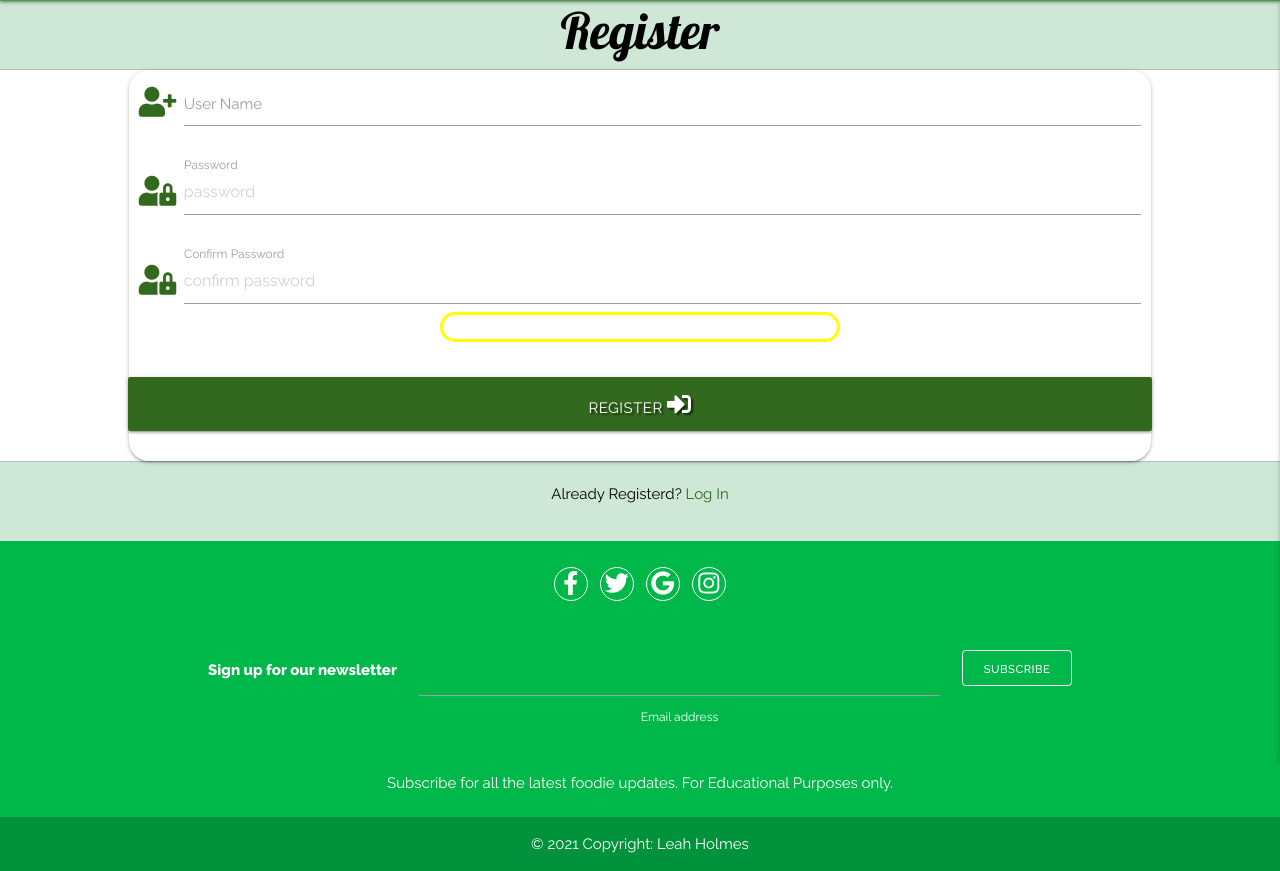
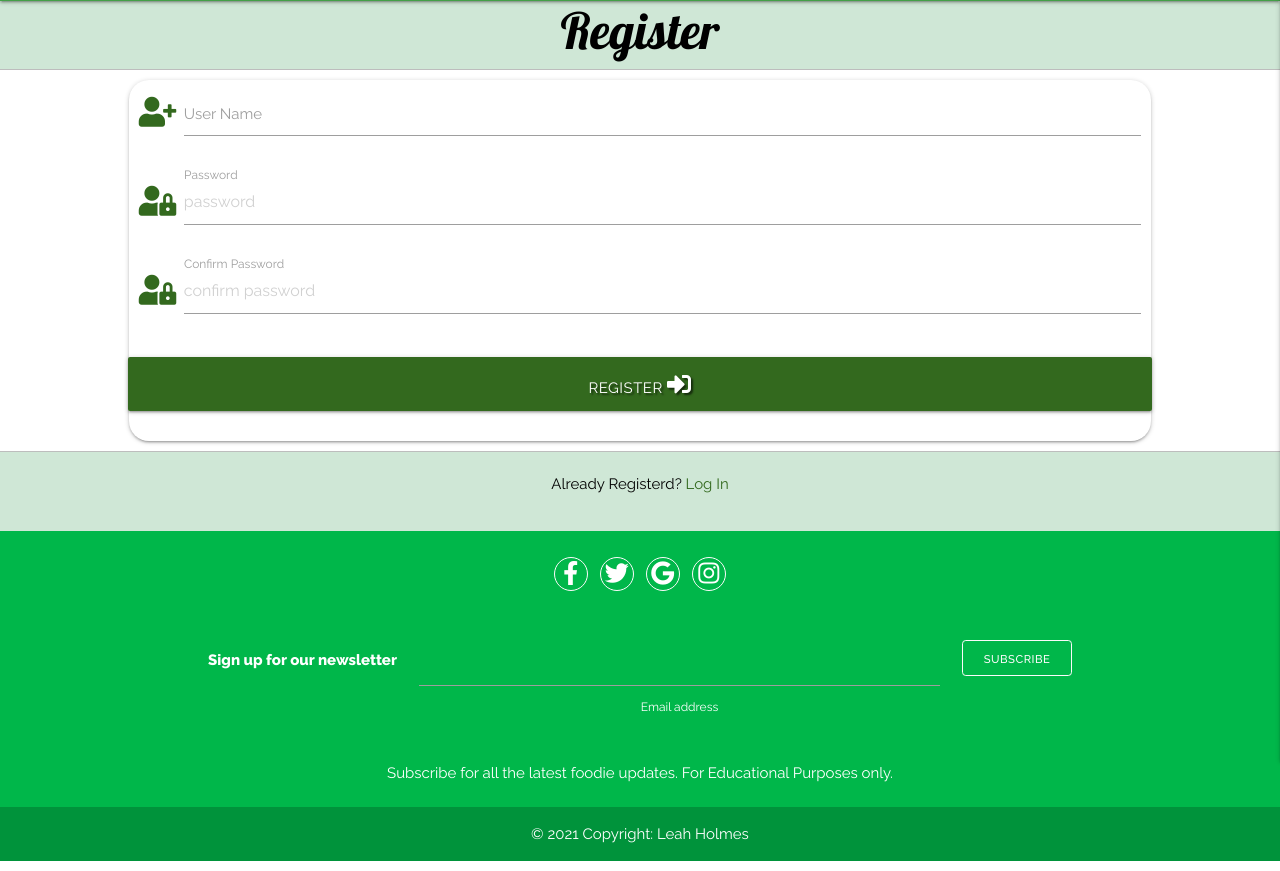
Before and after one commit to Leah1977/familyfavs, a Flask app: page /register in a window 1280 px wide; the page is wider, and only the part inside the window is pictured. Shown: the part 99-970 px from the top of that part. Run offline with Flask 2, Linux system fonts and the light colour scheme; some libraries are stand-ins or nearby versions.

Commit message:
add styling to margin for register and login pages

```diff
--- a/static/css/style.css
+++ b/static/css/style.css
@@ -161,7 +161,7 @@ h3 {
 
 .card-panel {
     width: 80%;
-    margin: 0 auto;
+    margin: 10px auto;
 
 }
 
--- a/templates/register.html
+++ b/templates/register.html
@@ -28,7 +28,7 @@
                         <i class="fas fa-user-lock prefix light-green-text text-darken-4"></i>
                         <input id="confirm_password" name="confirm_password" type="password" class="password-input validate" aria-labelledby="confirm password" placeholder="confirm password" required>
                         <label for="password">Confirm Password</label>
-                        <div class="strength-meter" id="strength-meter"></div>
+                        <!-- <div class="strength-meter" id="strength-meter"></div> -->
                     </div>
                 </div>
                 <!-- Register -->
```
